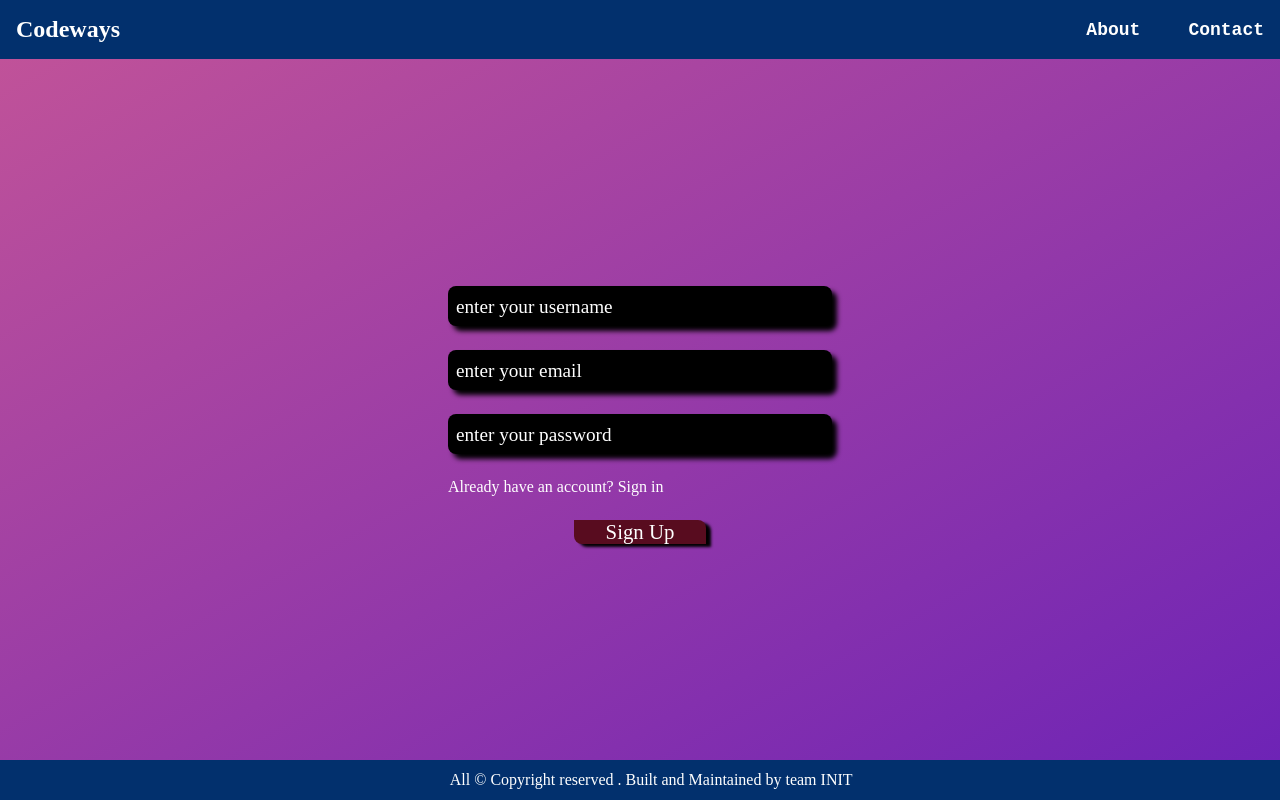
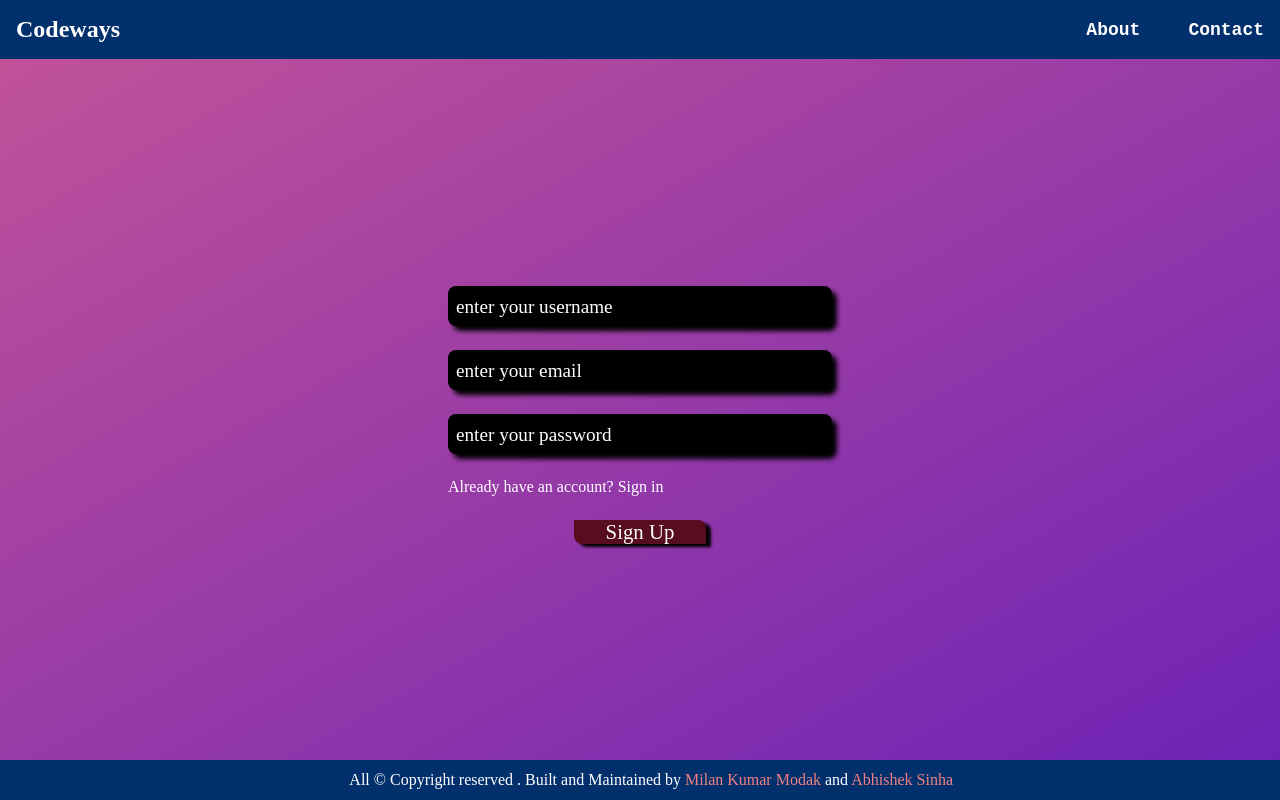
Before and after one commit to milan-mk/Codeways, a React (Vite) app in the folder BTB/: page /signup in a window 1280 px wide. Built offline with nearby package versions, Linux system fonts and the light colour scheme.

Commit message:
Changed the copyrights.

```diff
--- a/BTB/components/Footer.jsx
+++ b/BTB/components/Footer.jsx
@@ -7,7 +7,7 @@ const Footer = () => {
             <div className="footer">
 
                 <p  >
-                    All &copy; Copyright reserved . Built and Maintained by team INIT
+                    All &copy; Copyright reserved . Built and Maintained by <a target='_blank' noreferrer href='https://www.linkedin.com/in/milan-kumar-modak-2782ab2b0/'>Milan Kumar Modak</a> and <a noreferrer target='_blank' href='https://www.linkedin.com/in/abhishek-sinha-3aa0a4293/'>Abhishek Sinha</a>
                 </p>
             </div>
         </>
```
